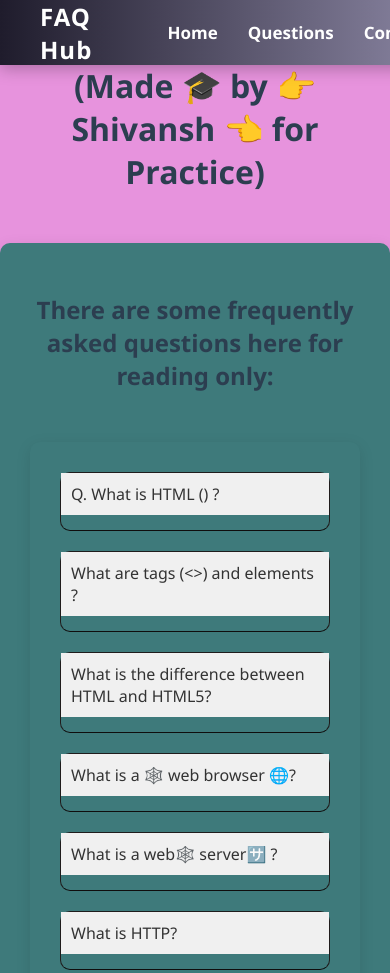
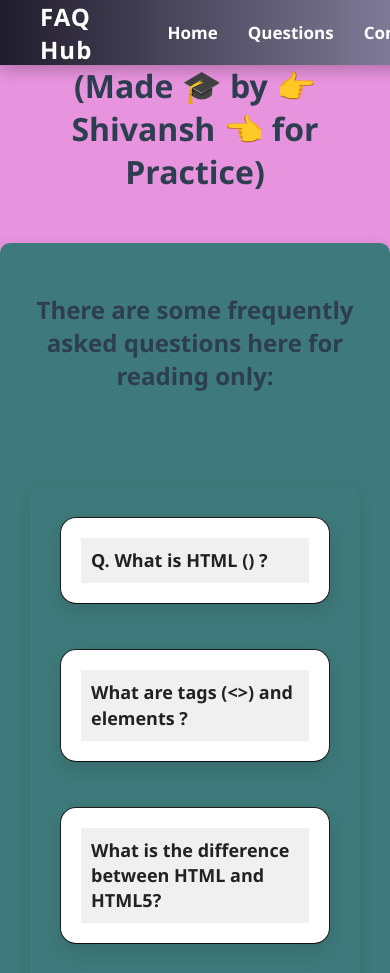
Before and after one commit to Shivansh-Bunkar/Practice, a website: page public/index.html in a window 390 px wide. Shown: the top 973 px of the page. Drawn offline with Linux system fonts and the light colour scheme.

Commit message:
Update style.css

```diff
--- a/public/style.css
+++ b/public/style.css
@@ -191,3 +191,67 @@ footer {
     margin-top: 30px;
     border-top: 1px solid #382020;
 }
+
+/* Grid layout like React cards */
+.container {
+  display: grid;
+  grid-template-columns: repeat(3, 1fr); /* change 3 to 2 or 4 if needed */
+  gap: 25px;
+  padding: 30px;
+}
+
+/* Each FAQ card */
+.faq-item {
+  background: #ffffff;
+  border-radius: 16px;
+  padding: 20px;
+  box-shadow: 0 8px 20px rgba(0, 0, 0, 0.12);
+  transition: transform 0.25s ease, box-shadow 0.25s ease;
+  cursor: pointer;
+  position: relative;
+}
+
+/* Hover effect */
+.faq-item:hover {
+  transform: translateY(-6px);
+  box-shadow: 0 14px 30px rgba(0, 0, 0, 0.18);
+}
+
+/* Question style */
+.question {
+  font-size: 18px;
+  font-weight: 600;
+  color: #222;
+  line-height: 1.4;
+}
+
+/* Answer hidden by default */
+.answer {
+  margin-top: 12px;
+  font-size: 15px;
+  color: #555;
+  line-height: 1.6;
+  max-height: 0;
+  overflow: hidden;
+  opacity: 0;
+  transition: all 0.3s ease;
+}
+
+/* Visible answer (when clicked) */
+.answer.visible {
+  max-height: 200px;
+  opacity: 1;
+}
+
+/* Responsive layout */
+@media (max-width: 900px) {
+  .container {
+    grid-template-columns: repeat(2, 1fr);
+  }
+}
+
+@media (max-width: 500px) {
+  .container {
+    grid-template-columns: 1fr;
+  }
+}
```
